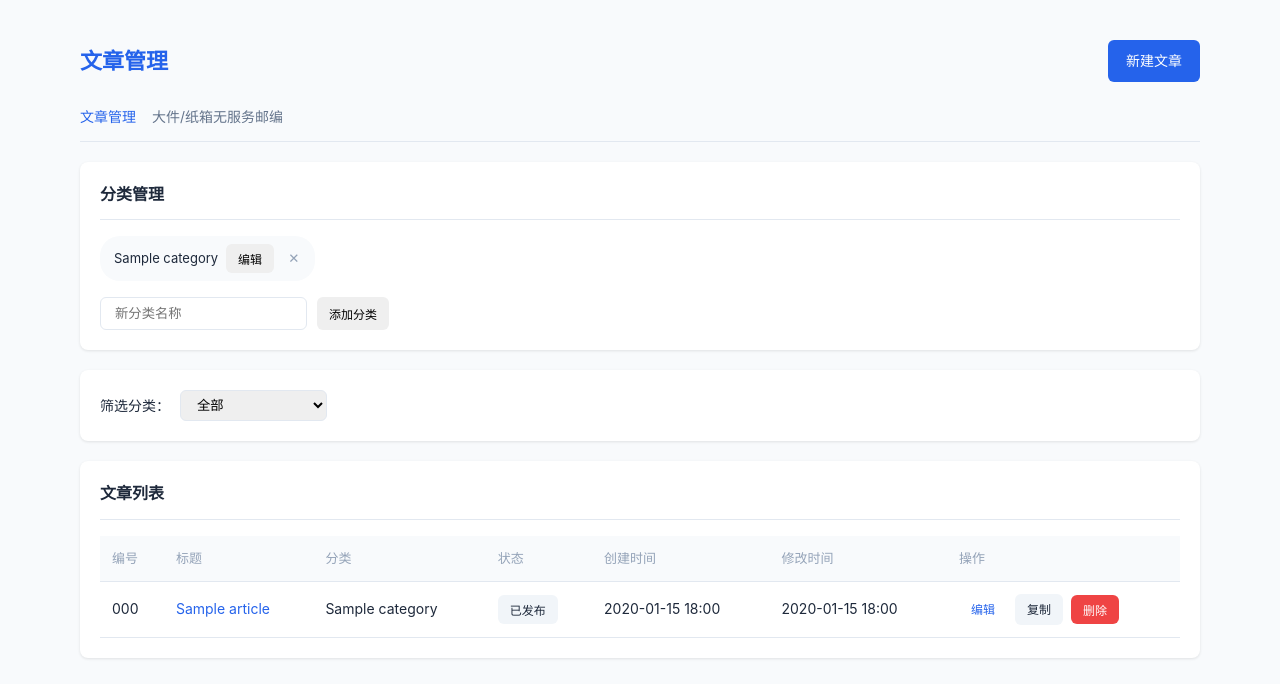
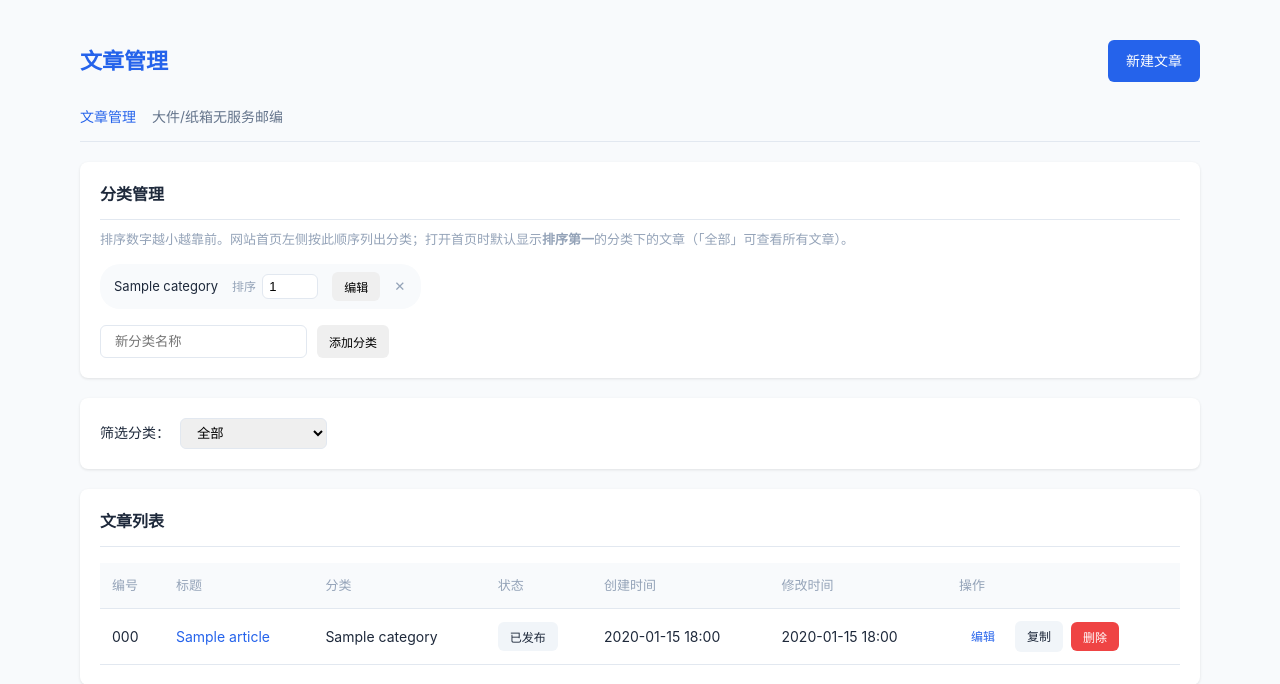
Before and after one commit to 422985573/bjb, a Flask app: page /admin/ in a window 1280 px wide. Shown: the part 61-745 px from the top of the page. Before the commit the page ends 721 px from the top, so only its background shows below. Run offline with Flask 3, Linux system fonts and the light colour scheme; the visitor is signed in with stand-in values (Sample User, id 1); tables that the repository leaves empty hold one stand-in row (values such as "Sample post").

Commit message:
增加文章分类排训

```diff
--- a/config.py
+++ b/config.py
@@ -18,8 +18,6 @@ POSTCODE_CSV_PATH = os.environ.get('POSTCODE_CSV_PATH') or os.path.join(_BASE_DI
 # DG 报价表 xlsx 默认文件（可覆盖为其他路径；用于管理后台「DG 报价表」模块的初始数据）
 DG_QUOTE_XLSX_PATH = os.environ.get('DG_QUOTE_XLSX_PATH') or os.path.join(_BASE_DIR, '4月25日DG周鹏.xlsx')
 PER_PAGE = int(os.environ.get('PER_PAGE', '20'))
-# 首页默认展示的分类名称（可通过环境变量覆盖）；无此分类时回退为展示全部文章
-DEFAULT_HOME_CATEGORY_NAME = (os.environ.get('DEFAULT_HOME_CATEGORY_NAME') or '专线报价').strip()
 APP_ENV = (os.environ.get('APP_ENV') or os.environ.get('FLASK_ENV') or 'development').strip().lower()
 DEBUG = (os.environ.get('DEBUG') or os.environ.get('FLASK_DEBUG') or '').strip() in {'1', 'true', 'True'}
 CHANNEL_REJECT_POSTCODE_FILES = {'纸箱': '纸箱.txt', '大件': '大件.txt'}
--- a/routes/api.py
+++ b/routes/api.py
@@ -422,7 +422,10 @@ def category_add():
         cursor = conn.cursor()
         cursor.execute('SELECT MAX(sort_order) FROM categories')
         max_order = cursor.fetchone()[0] or 0
-        cursor.execute('INSERT INTO categories (name, sort_order) VALUES (?, ?)', (name, max_order + 1))
+        cursor.execute(
+            'INSERT INTO categories (name, sort_order) VALUES (?, ?)',
+            (name, max_order + 1),
+        )
         category_id = cursor.lastrowid
         conn.commit()
         return jsonify({'success': True, 'category_id': category_id})
--- a/static/css/style.css
+++ b/static/css/style.css
@@ -991,6 +991,30 @@ a:hover {
     padding: 4px 8px;
     margin-right: 6px;
 }
+.section-hint {
+    font-size: 13px;
+    color: var(--text-light);
+    margin: -6px 0 14px;
+    line-height: 1.5;
+}
+.category-sort-wrap {
+    display: inline-flex;
+    align-items: center;
+    gap: 6px;
+    margin: 0 6px;
+    font-size: 12px;
+    color: var(--text-light);
+}
+.category-sort-label {
+    white-space: nowrap;
+}
+.category-sort-input {
+    width: 56px;
+    padding: 4px 6px;
+    border: 1px solid var(--border);
+    border-radius: 6px;
+    font-size: 13px;
+}
 .btn-edit-cat { margin-right: 4px; }
 
 .add-category-form {
--- a/templates/admin/articles.html
+++ b/templates/admin/articles.html
@@ -18,12 +18,19 @@
     <div class="admin-content">
         <div class="section">
             <h2>分类管理</h2>
+            <p class="section-hint">排序数字越小越靠前。网站首页左侧按此顺序列出分类；打开首页时默认显示<strong>排序第一</strong>的分类下的文章（「全部」可查看所有文章）。</p>
             <div class="category-manager">
                 <div class="category-list-admin">
                     {% for category in categories %}
                     <div class="category-item-admin" data-category-id="{{ category['id'] }}">
                         <span class="category-name">{{ category['name'] }}</span>
                         <input type="text" class="category-edit-input" value="{{ category['name'] }}" style="display:none;">
+                        <label class="category-sort-wrap" title="数字越小越靠前">
+                            <span class="category-sort-label">排序</span>
+                            <input type="number" class="category-sort-input" step="1" value="{{ category.get('sort_order', 0) }}"
+                                data-initial-sort="{{ category.get('sort_order', 0) }}"
+                                onchange="saveCategorySort({{ category['id'] }}, this)">
+                        </label>
                         <button type="button" class="btn btn-small btn-edit-cat" data-id="{{ category['id'] }}" data-name="{{ category['name'] }}">编辑</button>
                         <button class="btn-icon btn-delete" onclick="deleteCategory({{ category['id'] }})">✕</button>
                     </div>
@@ -145,6 +152,36 @@ async function togglePublishStatus(articleId, nextStatus, buttonEl) {
     buttonEl.disabled = false;
     buttonEl.textContent = originalText;
 }
+async function saveCategorySort(categoryId, inputEl) {
+    let v = parseInt(inputEl.value, 10);
+    if (Number.isNaN(v)) {
+        v = parseInt(inputEl.getAttribute('data-initial-sort'), 10) || 0;
+        inputEl.value = v;
+    }
+    const prev = parseInt(inputEl.getAttribute('data-initial-sort'), 10);
+    if (!Number.isNaN(prev) && prev === v) return;
+    inputEl.disabled = true;
+    try {
+        const response = await fetch('/api/category/' + categoryId + '/update', {
+            method: 'POST',
+            headers: { 'Content-Type': 'application/json' },
+            body: JSON.stringify({ sort_order: v })
+        });
+        const data = await response.json().catch(function() { return {}; });
+        if (response.ok && data.success !== false) {
+            inputEl.setAttribute('data-initial-sort', String(v));
+            location.reload();
+            return;
+        }
+        inputEl.value = inputEl.getAttribute('data-initial-sort');
+        alert(data.message || '保存失败');
+    } catch (e) {
+        inputEl.value = inputEl.getAttribute('data-initial-sort');
+        alert('保存失败');
+    } finally {
+        inputEl.disabled = false;
+    }
+}
 document.querySelectorAll('.btn-edit-cat').forEach(function(btn) {
     btn.addEventListener('click', function() {
         var id = parseInt(this.dataset.id, 10);
```
Also changed, not shown: routes/front.py (+12 -19 lines), templates/index.html (+5 -5 lines).
